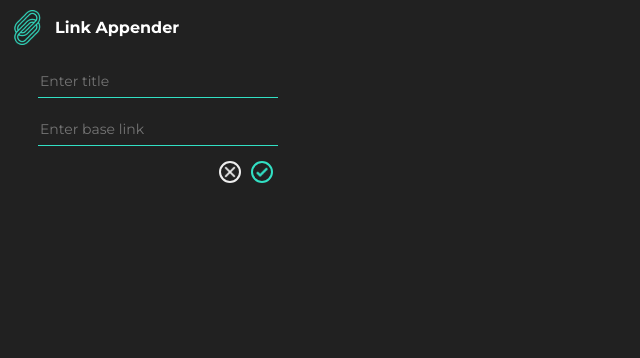
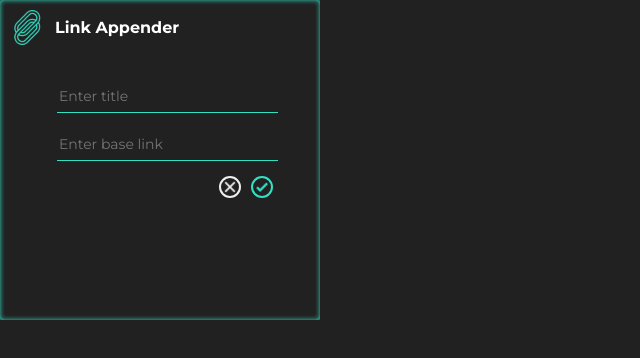
Before and after one commit to rosoema/append-link-ext, a React (Create React App) app: page /new-base-link in a window 1280 px wide. Shown: the top 358 px of the page, without its empty margins (0-640 px from the left). Built offline with nearby package versions, Linux system fonts and the light colour scheme.

Commit message:
editing the button

```diff
--- a/src/App.css
+++ /dev/null
@@ -1,38 +0,0 @@
-.App {
-  text-align: center;
-}
-
-.App-logo {
-  height: 40vmin;
-  pointer-events: none;
-}
-
-@media (prefers-reduced-motion: no-preference) {
-  .App-logo {
-    animation: App-logo-spin infinite 20s linear;
-  }
-}
-
-.App-header {
-  background-color: #282c34;
-  min-height: 100vh;
-  display: flex;
-  flex-direction: column;
-  align-items: center;
-  justify-content: center;
-  font-size: calc(10px + 2vmin);
-  color: white;
-}
-
-.App-link {
-  color: #61dafb;
-}
-
-@keyframes App-logo-spin {
-  from {
-    transform: rotate(0deg);
-  }
-  to {
-    transform: rotate(360deg);
-  }
-}
--- a/src/App.js
+++ b/src/App.js
@@ -1,4 +1,3 @@
-import './App.css';
 import Header from "./components/Header";
 import "./media/icon.svg";
 import { BrowserRouter as Router, Routes, Route } from "react-router-dom";
--- a/src/components/Bases.js
+++ b/src/components/Bases.js
@@ -6,15 +6,24 @@ export default function Bases() {
 
     const items = JSON.parse(localStorage.getItem("items"))
 
-    const show = useState(false);
+    const [show, setShow] = useState({
+        active: false,
+        title: ""
+    });
 
     return (
         <WrapButton>
             {
                 items.map( item => {
                     return (
-                        <Button key={item.title}>
+                        <Button key={item.title} onClick={() => setShow({active: !show.active, title: item.title})}>
                             {item.title}
+
+                            {
+                                show.active && item.title === show.title ?
+                                <p>Boo!</p>
+                                : null
+                            }
                         </Button>
                     )
                 })
--- a/src/components/styled/Button.js
+++ b/src/components/styled/Button.js
@@ -10,6 +10,10 @@ export default styled.div`
     border-radius: 5px;
     box-shadow: 0 0 5px #32E0C460;
     transition: .3s;
+    font-size: 15px;
+    font-weight: 600;
+    text-transform: capitalize;
+    cursor: pointer;
 
     &:hover {
         background-color: #32E0C440;
--- a/src/components/styled/Input.js
+++ b/src/components/styled/Input.js
@@ -1,9 +1,9 @@
 import styled from "styled-components";
 
 export default styled.input`
-    margin-bottom: 15px;
+    margin-top: 15px;
     height: 30px;
-    width: 100%;
+    width: 92%;
     background: transparent;
     border: #32E0C4 solid;
     border-width: 0 0 1px 0;
--- a/src/components/styled/Wrap.js
+++ b/src/components/styled/Wrap.js
@@ -5,6 +5,6 @@ export default styled.div`
     flex-direction: ${prop => prop.newBase ? "column" : "null"};
     justify-content: ${prop => prop.notmain ? "right" : "null"};
     align-items: ${prop => prop.newBase ? "end" : "center"};
-    margin: 0;
+    margin: ${prop => prop.newBaseButtons ? "15px 0 0 0" : "0"};
     padding: ${prop => prop.newBaseButtons ? "null" : "10px"};
 `
--- a/src/index.css
+++ b/src/index.css
@@ -9,13 +9,9 @@ body, html {
   box-sizing: border-box;
   font-family: "Montserrat";
   color: #FFF;
-}
-
-::-webkit-scrollbar {
-  background-color: #32E0C4;
-  border-radius: 20px;
-  width: 8px;
-  box-shadow: 0 0 5px #32E0C4;
+  box-shadow: inset 0 0 5px #32E0C4;
+  border-radius: 2px;
+  scroll-behavior: smooth;
 }
 
 .wrap {
@@ -23,6 +19,15 @@ body, html {
   margin: 0 auto;
 }
 
+::-webkit-scrollbar {
+  width: 8px;
+}
+
+::-webkit-scrollbar-thumb {
+  background: #32E0C4;
+  border-radius: 10px;
+}
+
 a {
   width: 27px;
   height: 27px;
--- a/src/index.js
+++ b/src/index.js
@@ -2,7 +2,6 @@ import React from 'react';
 import ReactDOM from 'react-dom';
 import './index.css';
 import App from './App';
-import reportWebVitals from './reportWebVitals';
 
 ReactDOM.render(
   <React.StrictMode>
@@ -10,8 +9,3 @@ ReactDOM.render(
   </React.StrictMode>,
   document.getElementById('root')
 );
-
-// If you want to start measuring performance in your app, pass a function
-// to log results (for example: reportWebVitals(console.log))
-// or send to an analytics endpoint. Learn more: https://bit.ly/CRA-vitals
-reportWebVitals();
--- a/src/reportWebVitals.js
+++ /dev/null
@@ -1,13 +0,0 @@
-const reportWebVitals = onPerfEntry => {
-  if (onPerfEntry && onPerfEntry instanceof Function) {
-    import('web-vitals').then(({ getCLS, getFID, getFCP, getLCP, getTTFB }) => {
-      getCLS(onPerfEntry);
-      getFID(onPerfEntry);
-      getFCP(onPerfEntry);
-      getLCP(onPerfEntry);
-      getTTFB(onPerfEntry);
-    });
-  }
-};
-
-export default reportWebVitals;
```
Also changed, not shown: src/setupTests.js (deleted, +0 -5 lines), 1 other file (tests, documents, lock files or other folders).
